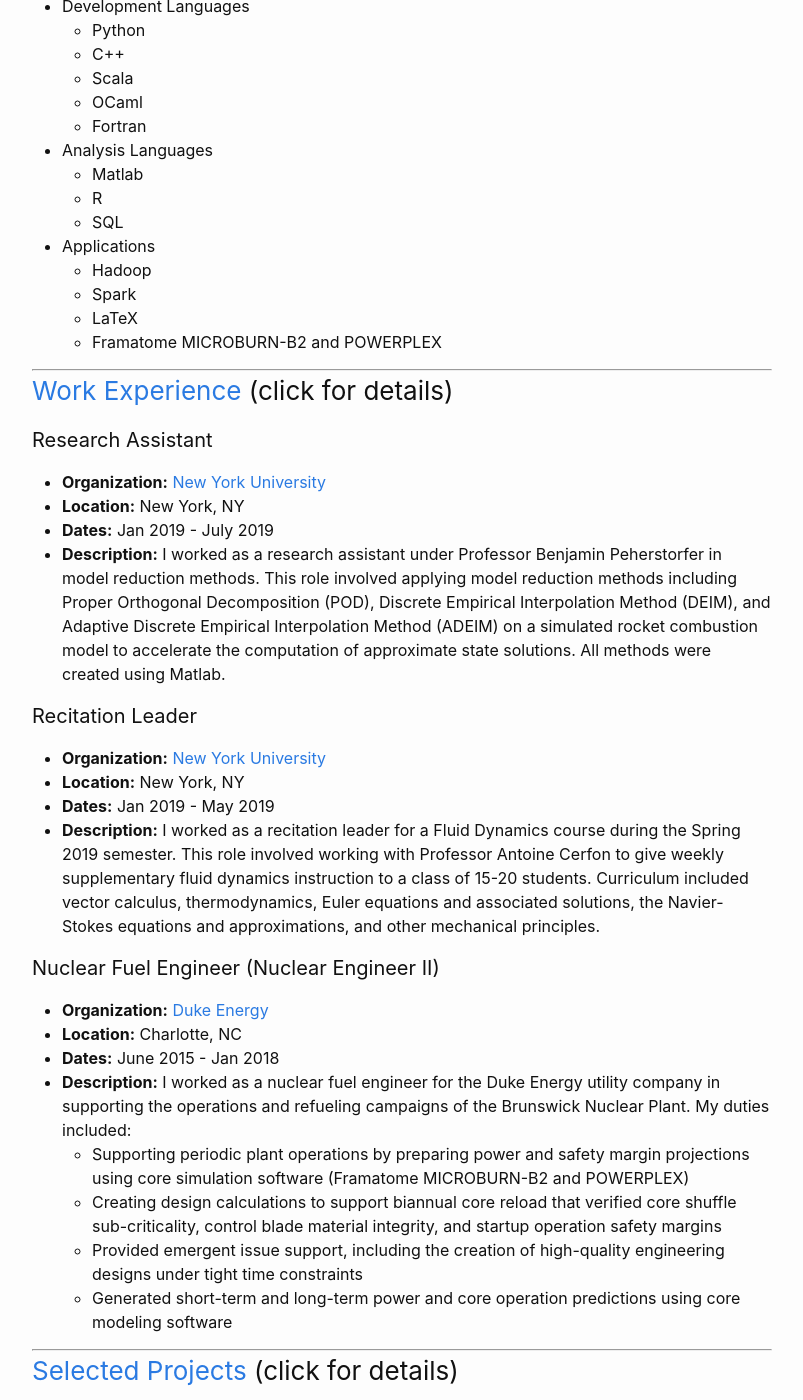
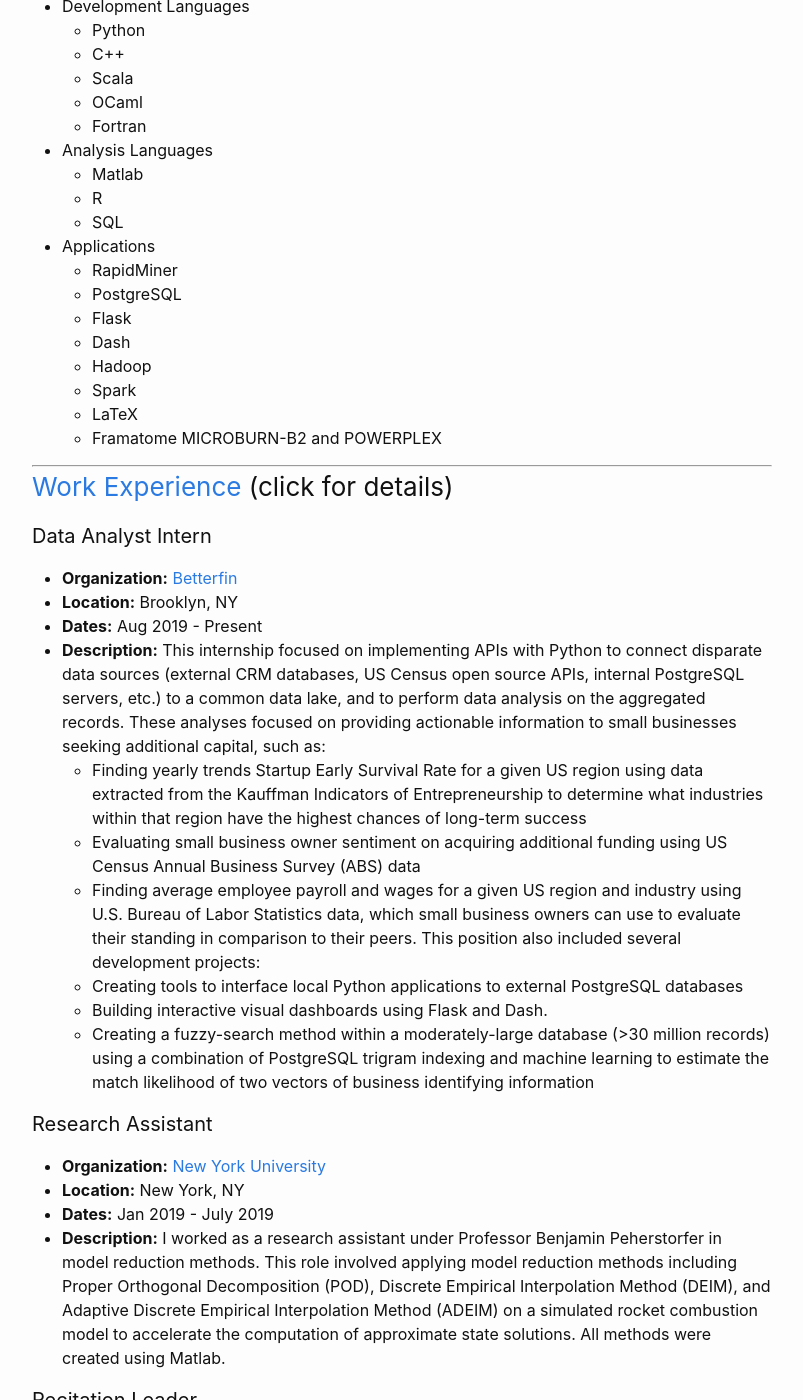
Before and after one commit to cody-joe-gilbert/cody-joe-gilbert.github.io, a Jekyll site: the page built from subpages/resume.md, in a window 1280 px wide and 1400 px high, scrolled down 1133 px. Shown: the whole window, without its empty margins (238-1041 px from the left). Built offline with Jekyll 4.4.1, drawn with Linux system fonts in a browser that asks for light colours.

Commit message:
Added internship information and additional class skills

```diff
--- a/subpages/resume.md
+++ b/subpages/resume.md
@@ -49,6 +49,10 @@ This page contains an extended version of my resume to provide additional inform
 	* R
 	* SQL
 * Applications
+	* RapidMiner
+	* PostgreSQL
+	* Flask
+	* Dash
 	* Hadoop
 	* Spark
 	* LaTeX
@@ -57,6 +61,22 @@ This page contains an extended version of my resume to provide additional inform
 ***
 
 ### [Work Experience]({{ site.url }}/resume/work_experience/) (click for details) <a name="work_experience"></a>
+
+
+#### Data Analyst Intern
+
+* **Organization:** [Betterfin]( https://betterfin.com/ )
+* **Location:** Brooklyn, NY
+* **Dates:** Aug 2019 - Present
+* **Description:** This internship focused on implementing APIs with Python to connect disparate data sources (external CRM databases, US Census open source APIs, internal PostgreSQL servers, etc.) to a common data lake, and to perform data analysis on the aggregated records.
+These analyses focused on providing actionable information to small businesses seeking additional capital, such as:
+	* Finding yearly trends Startup Early Survival Rate for a given US region using data extracted from the Kauffman Indicators of Entrepreneurship to determine what industries within that region have the highest chances of long-term success
+	* Evaluating small business owner sentiment on acquiring additional funding using US Census Annual Business Survey (ABS) data
+	* Finding average employee payroll and wages for a given US region and industry using U.S. Bureau of Labor Statistics data, which small business owners can use to evaluate their standing in comparison to their peers.
+This position also included several development projects:
+	* Creating tools to interface local Python applications to external PostgreSQL databases
+	* Building interactive visual dashboards using Flask and Dash.
+	* Creating a fuzzy-search method within a moderately-large database (>30 million records) using a combination of PostgreSQL trigram indexing and machine learning to estimate the match likelihood of two vectors of business identifying information
 
 #### Research Assistant
 
```
Also changed, not shown: index.md (+1 -0 lines), subpages/languages.md (+25 -2 lines), subpages/work_experience.md (+15 -0 lines), 1 other file.
